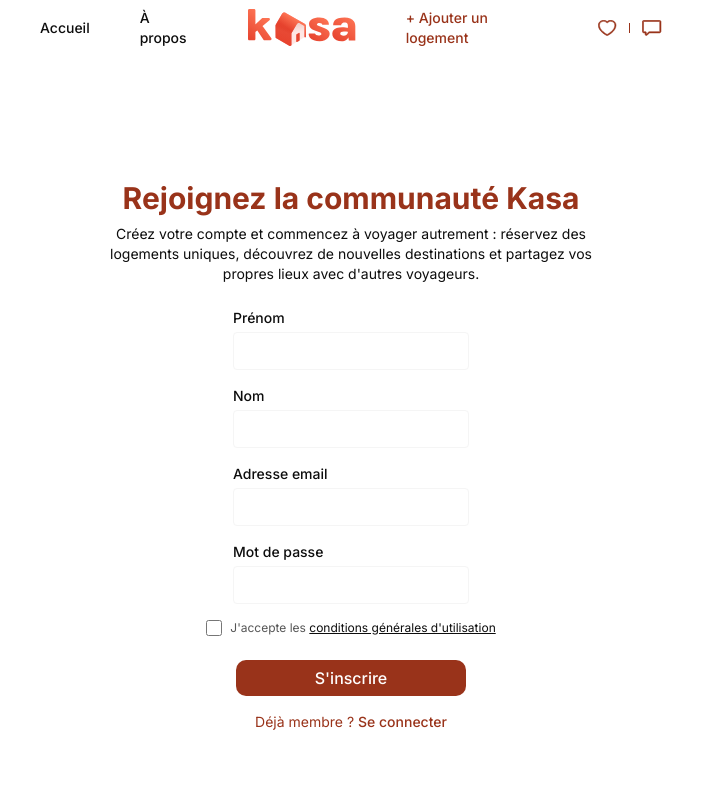
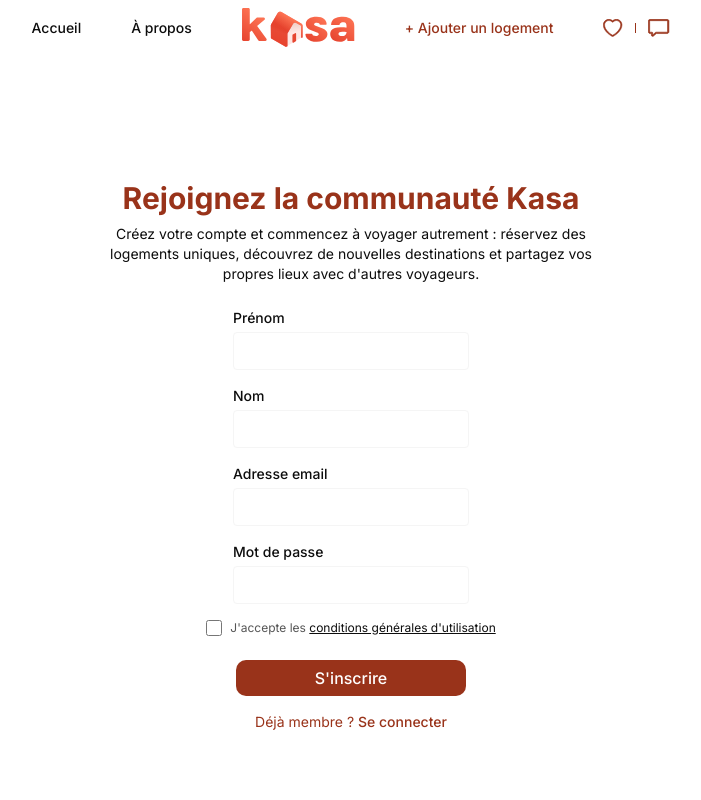
Before and after one commit to jord35/full_stack_pr-8, a Next.js app: page /signup in a window 1280 px wide. Shown: the top 800 px of the page, without its empty margins (289-990 px from the left). Built offline with nearby package versions, Linux system fonts and the light colour scheme.

Commit message:
fix(navbar): ajuster le padding de la barre desktop (80px -> 60px)

```diff
--- a/src/components/layout/NavBar/NavBar.tsx
+++ b/src/components/layout/NavBar/NavBar.tsx
@@ -54,7 +54,7 @@
 
             {/* ===== DESKTOP (>= 1280px) : barre de 782px centrée ===== */}
             <nav className="hidden items-center justify-center xl:flex">
-                <div className="flex h-[56px] w-[782px] items-center justify-center gap-[50px] px-[80px]">
+                <div className="flex h-[56px] w-[782px] items-center justify-center gap-[50px] px-[60px]">
                     <NavLink href="/" className="text-sm font-medium">
                         Accueil
                     </NavLink>
```
